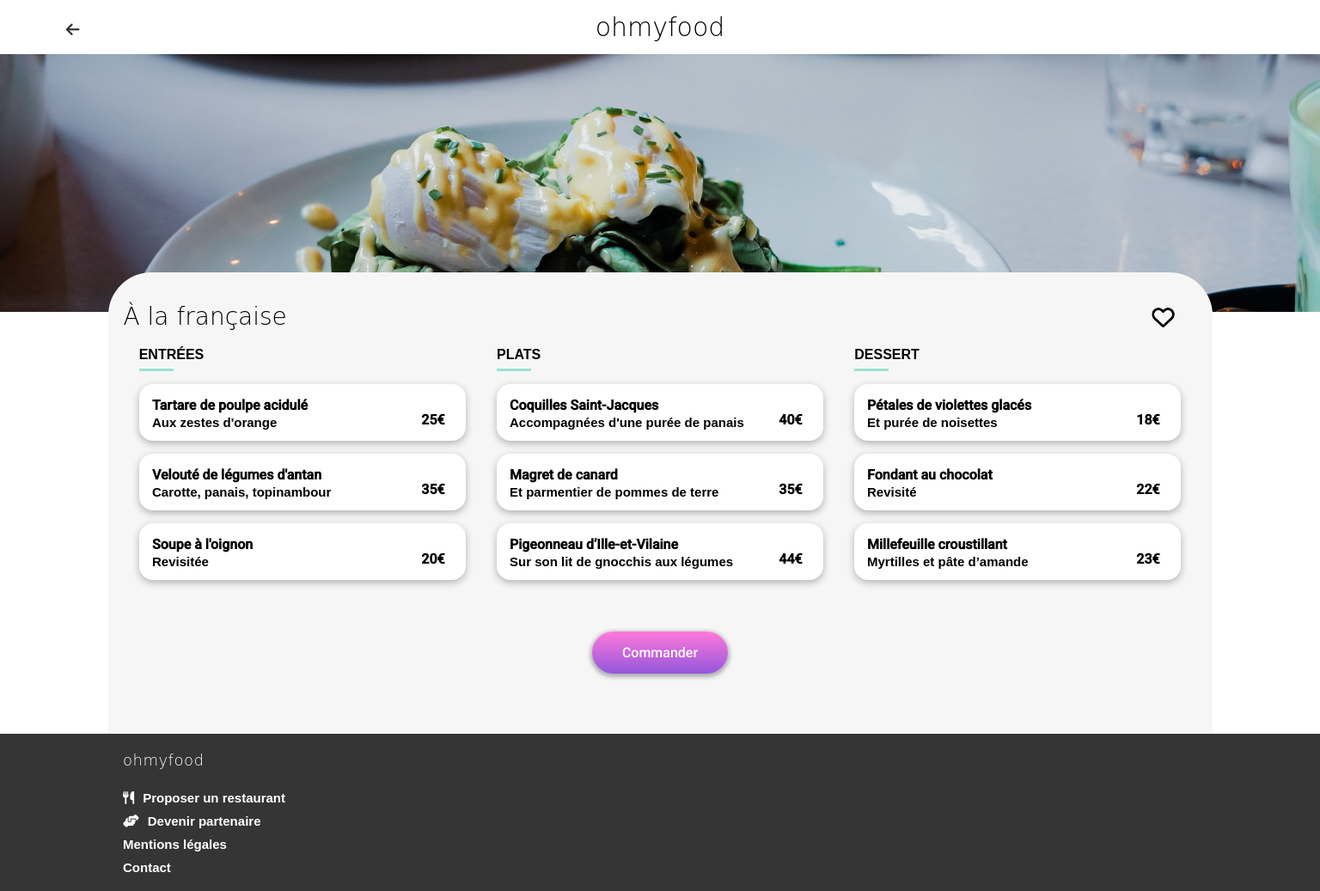
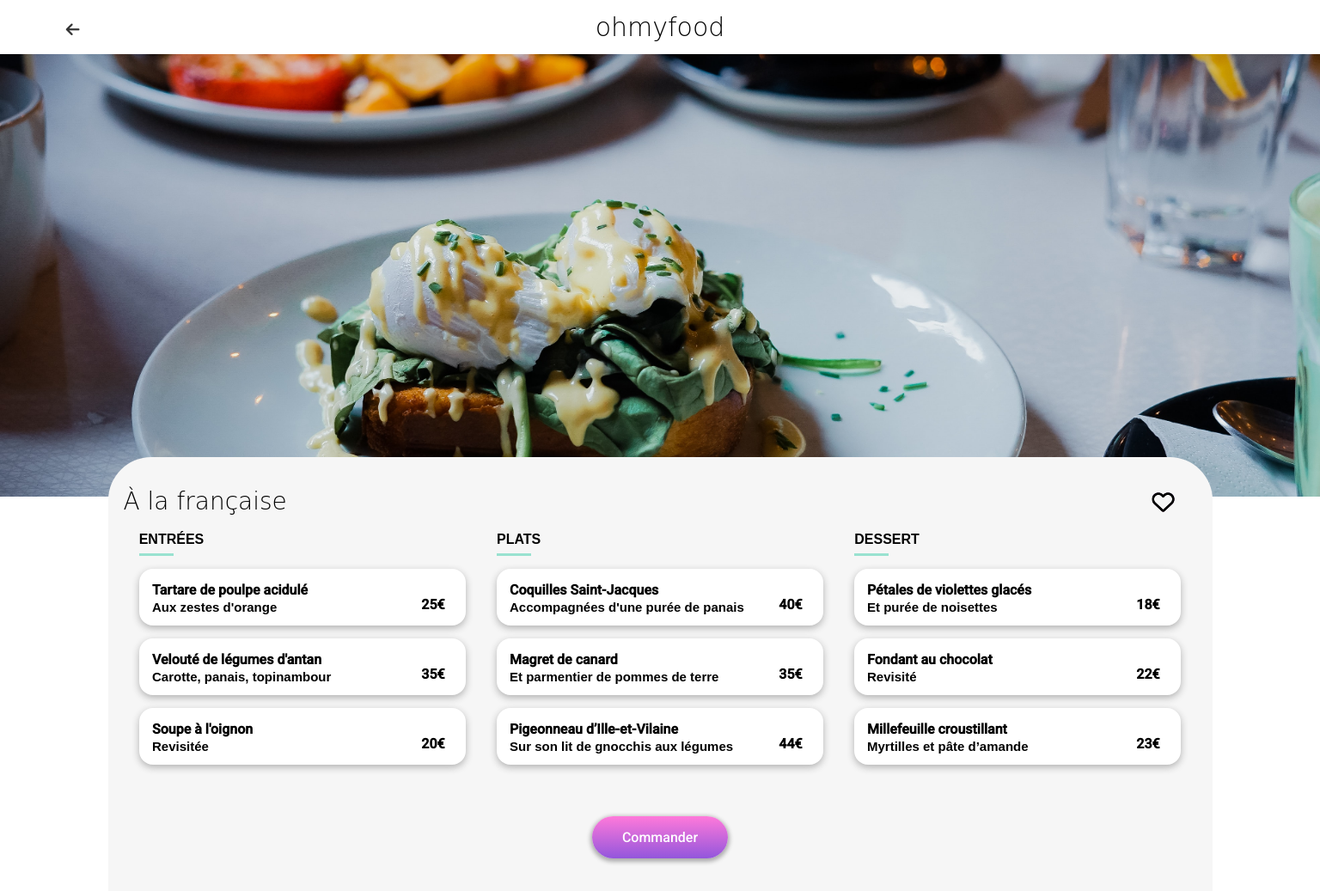
Before and after one commit to Alex-mant/MantioneAlexandre_3_17102021, a website: page webSitePages/aLaFrançaise.html in a window 1536 px wide. Shown: the top 1037 px of the page at 86% size. Drawn offline with Linux system fonts and the light colour scheme; a web font is replaced by a local one.

Commit message:
fix hauteur img rest

```diff
--- a/public/css/responsive.css
+++ b/public/css/responsive.css
@@ -1,5 +1,8 @@
 /*Index.hmtl*/
 @media screen and (min-width: 1025px) {
+  img.rest__bkg {
+    height: 415px;
+  }
   .operating .op__card {
     justify-content: space-between;
   }
@@ -27,6 +30,9 @@
   }
 }
 @media screen and (min-width: 1310px) {
+  img.rest__bkg {
+    height: 515px;
+  }
   a.restau__card--responsive {
     width: auto;
   }
```
